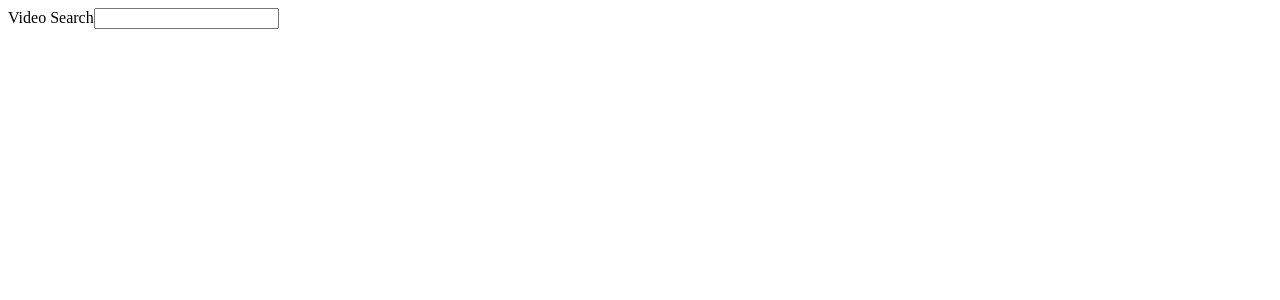
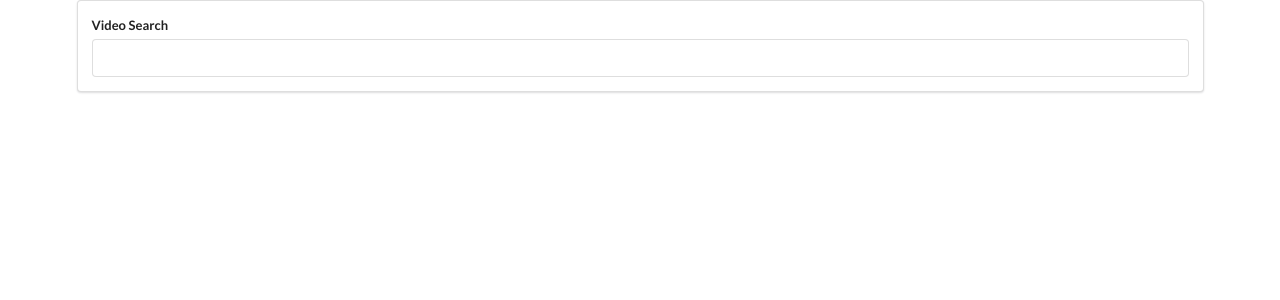
Before and after one commit to jambur88/react_video_player, a React (Create React App) app: page / in a window 1280 px wide. Shown: the top 300 px of the page. Built offline with nearby package versions, Linux system fonts and the light colour scheme.

Commit message:
Add class to app for styling, fixed stylesheet in html

```diff
--- a/public/index.html
+++ b/public/index.html
@@ -9,11 +9,11 @@
       name="description"
       content="Web site created using create-react-app"
     />
-    <link rel="apple-touch-icon" href="%PUBLIC_URL%/logo192.png" />
     <link
       rel="stylesheet"
-      link="https://cdnjs.cloudflare.com/ajax/libs/semantic-ui/2.4.1/semantic.min.css"
+      href="https://cdnjs.cloudflare.com/ajax/libs/semantic-ui/2.4.1/semantic.min.css"
     />
+    <link rel="apple-touch-icon" href="%PUBLIC_URL%/logo192.png" />
     <!--
       manifest.json provides metadata used when your web app is installed on a
       user's mobile device or desktop. See https://developers.google.com/web/fundamentals/web-app-manifest/
--- a/src/components/App.js
+++ b/src/components/App.js
@@ -4,7 +4,7 @@ import SearchBar from "./SearchBar";
 class App extends React.Component {
   render() {
     return (
-      <div>
+      <div className="ui container">
         <SearchBar />
       </div>
     );
```
